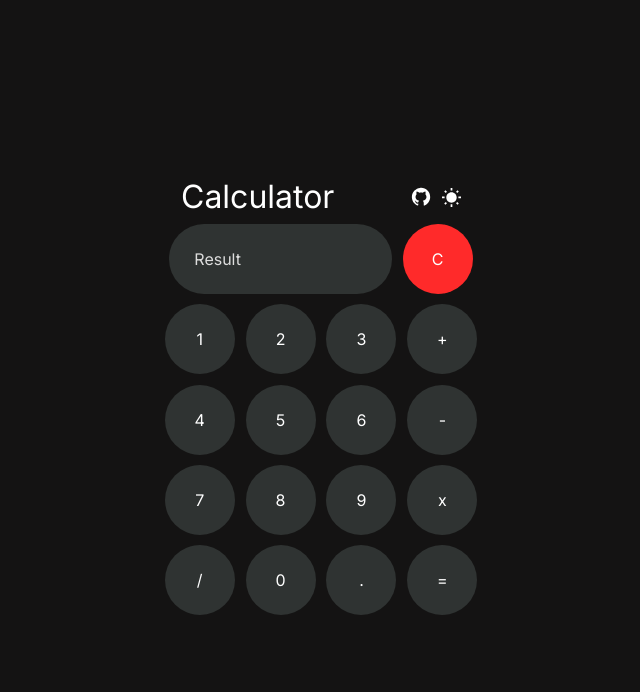
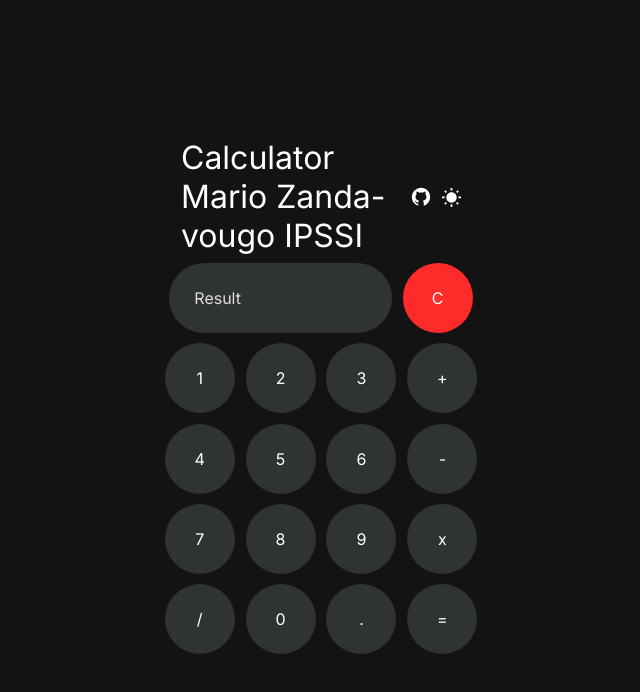
Before and after one commit to marioZanda/calcul, a plain HTML site: page index.html in a window 1280 px wide. Shown: the whole page, without its empty margins (319-959 px from the left). Drawn offline with Linux system fonts and the light colour scheme.

Commit message:
Update index.html

```diff
--- a/index.html
+++ b/index.html
@@ -19,7 +19,7 @@
     <div class="container">
       <div class="header-container">
         <!-- This heading also notifies about the theme change.-->
-        <h1 id="toast">Calculator</h1>
+        <h1 id="toast">Calculator Mario Zanda-vougo IPSSI</h1>
         <div class="top-buttons">
           <a href="https://github.com/zxcodes/JavaScript-Calculator">
             <img src="assets/GitHubLight.svg" alt="Sun Icon" height="22.5" width="22.5" id="github-icon">
```
